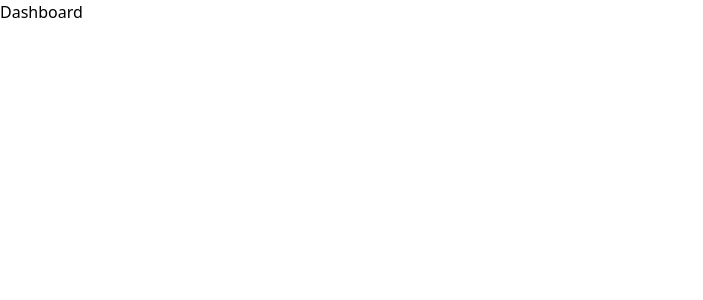
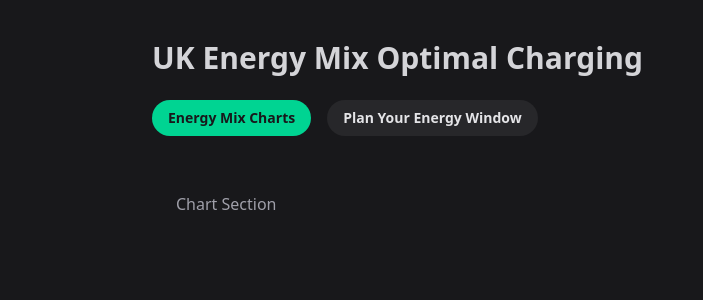
Before and after one commit to zuzanna0422/EnergyWindow-frontend, a React (Vite) app: page / in a window 1280 px wide. Shown: the top 300 px of the page, without its empty margins (0-703 px from the left). Built offline with nearby package versions, Linux system fonts and the light colour scheme.

Commit message:
Add dashboard layout and tab switching

```diff
--- a/src/pages/Dashboard.tsx
+++ b/src/pages/Dashboard.tsx
@@ -1,7 +1,38 @@
+import { useState } from "react";
 
 export default function Dashboard()
 {
+    const [activeTab, setActiveTab] = useState<"mix" | "plan">("mix");
     return (
-        <p>Dashboard</p>
+        <div className="min-h-screen bg-zinc-900 text-zinc-300">
+            <div className="mx-auto max-w-5xl px-6 py-10">
+                <header className="mb-8">
+                    <h1 className="text-3xl font-semibold">
+                        UK Energy Mix Optimal Charging
+                    </h1>
+                    <div className="mt-6 flex-wrap gap-4 flex">
+                        <button
+                            className={`rounded-full px-4 py-2 text-sm font-semibold
+                            ${activeTab === "mix" ? "bg-emerald-400 text-zinc-900"
+                            : "bg-zinc-800 text-zinc-200 hover:bg-zinc-700"}`}
+                            onClick={() => setActiveTab("mix")}
+                        >
+                            Energy Mix Charts
+                        </button>
+                        <button
+                            className={`rounded-full px-4 py-2 text-sm font-semibold
+                            ${activeTab === "plan" ? "bg-emerald-400 text-zinc-900"
+                            : "bg-zinc-800 text-zinc-200 hover:bg-zinc-700"}`}
+                            onClick={() => setActiveTab("plan")}
+                        >
+                            Plan Your Energy Window
+                        </button>
+                    </div>
+                </header>
+                <section className="rounded-xl border-zinc-800 bg-zinc-850 p-6 text-zinc-400">
+                    {activeTab === "mix" && (<p>Chart Section</p>)}
+                </section>
+            </div>
+        </div>
     )
 }
```
